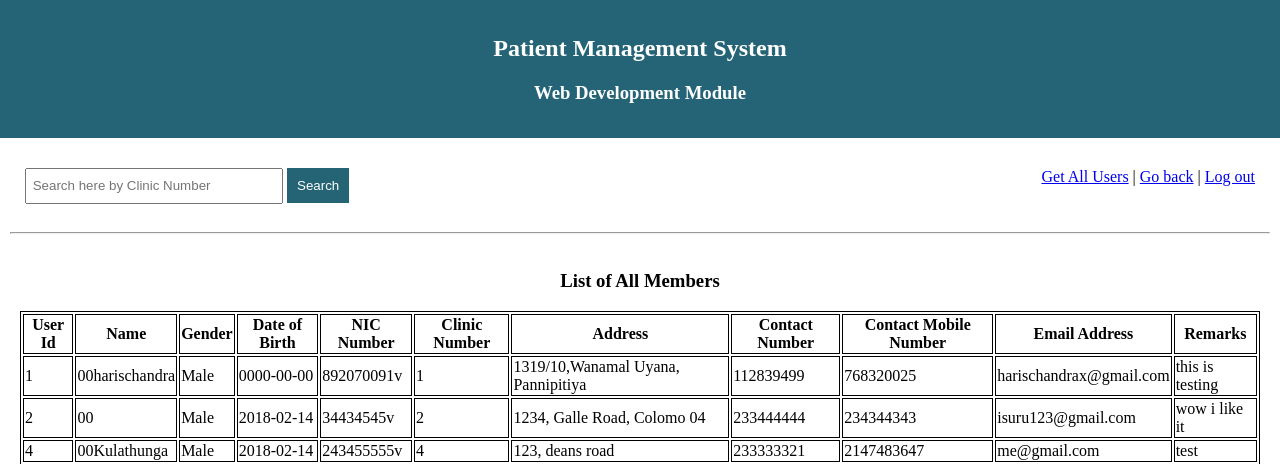
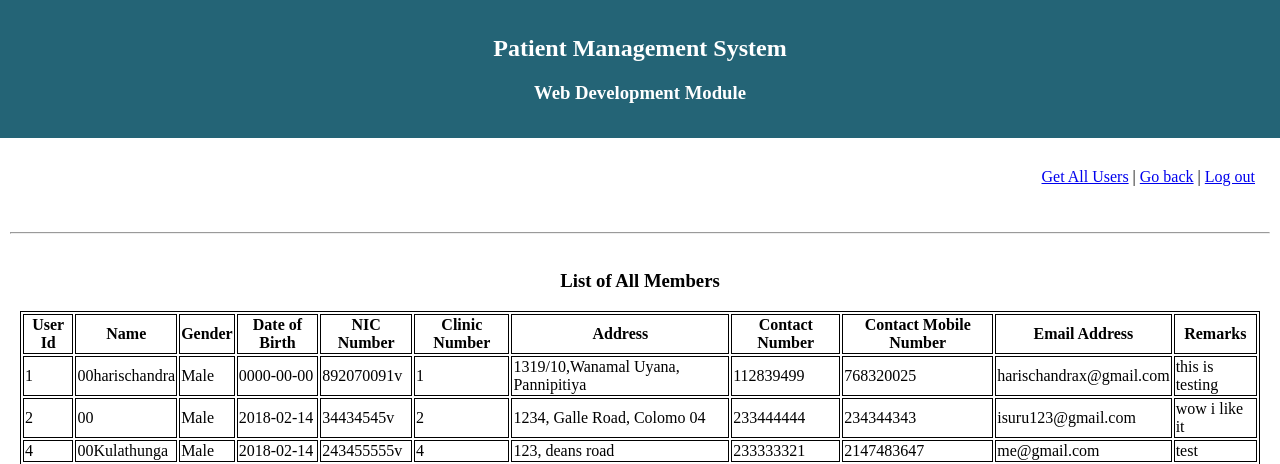
Before and after one commit to Chandimalmit/MyClinic, a PHP site: page /users.php in a window 1280 px wide. Shown: the top 464 px of the page. Run offline with PHP 8.4, Linux system fonts and the light colour scheme; a user stored in the database is signed in; data comes from the database, SQL or seed files in the repository; some libraries are stand-ins or nearby versions.

Commit message:
remoe sarch

```diff
--- a/users.php
+++ b/users.php
@@ -11,12 +11,12 @@ if (!isset($_SESSION["login_user"]))
 ?>
 <div class="main-content">
 	<div class="search-container">
-	 	<div class="inline-element pull-left">
+	 	<!--<div class="inline-element pull-left">
 		 	<form method="post" action="" class="search-form">
 		 			<input type="text" name="keyword" placeholder=" Search here by Clinic Number" required/>
 		 			<input type="submit" class="btn" value="Search">
 		 	</form>
-	   </div>
+	   </div>-->
 	 	<div class="inline-element pull-right">
 	 		<a href="users.php">Get All Users</a> |
 	 		<a href="welcome.php">Go back</a> |
```
